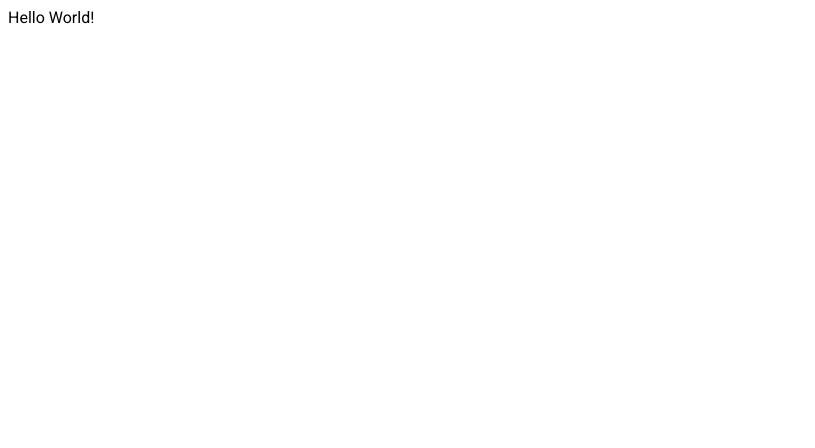
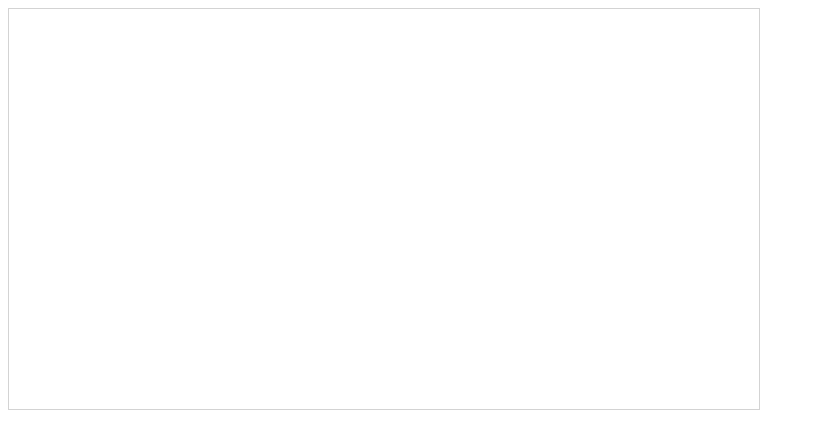
Before and after one commit to RyanLangman/plinko_game, a website built with webpack: page public/index.html in a window 1280 px wide. Shown: the whole page, without its empty margins (0-815 px from the left). Built offline with nearby package versions, Linux system fonts and the light colour scheme.

Commit message:
Established a basic game loop with requestAnimationFrame and running the logic and draw functions respectively each frame

```diff
--- a/public/index.html
+++ b/public/index.html
@@ -9,6 +9,10 @@
     <link rel="stylesheet" href="styles.css">
 </head>
 <body>
+    <canvas id="canvas" width="750" height="400" style="border:1px solid lightgrey;">
+        Your browser does not support the HTML5 canvas tag.
+    </canvas>
+
     <script type="application/javascript" src="bundle.js"></script>
 </body>
 </html>
--- /dev/null
+++ b/src/game.ts
@@ -0,0 +1,28 @@
+export class Game {
+    canvas: HTMLCanvasElement;
+    context: CanvasRenderingContext2D;
+
+    constructor(canvasId: string) {
+        this.canvas = document.getElementById(canvasId) as HTMLCanvasElement;
+        this.context = this.canvas.getContext('2d') as CanvasRenderingContext2D;
+    }
+
+    init(): void {
+        this.gameLoop();
+    }
+
+    gameLoop(): void {
+        this.logic();
+        this.draw();
+
+        window.requestAnimationFrame(() => this.gameLoop());
+    }
+
+    logic(): void {
+        // TODO: Calculate and position all the things.
+    }
+
+    draw(): void {
+        // TODO: Draw all the things.
+    }
+}
--- a/src/index.ts
+++ b/src/index.ts
@@ -1,7 +1,5 @@
+import { Game } from "./game";
 
-const message = document.createElement("div");
-message.innerText = "Loading...";
+const game = new Game('canvas');
 
-document.body.appendChild(message);
-
-window.setTimeout(() => message.innerText = "Hello World!", 1000);
+window.onload = () => game.init();
```
Also changed, not shown: 1 other file.
